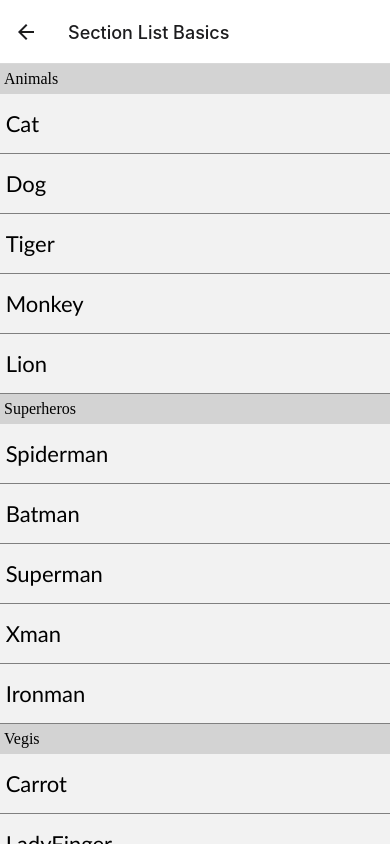
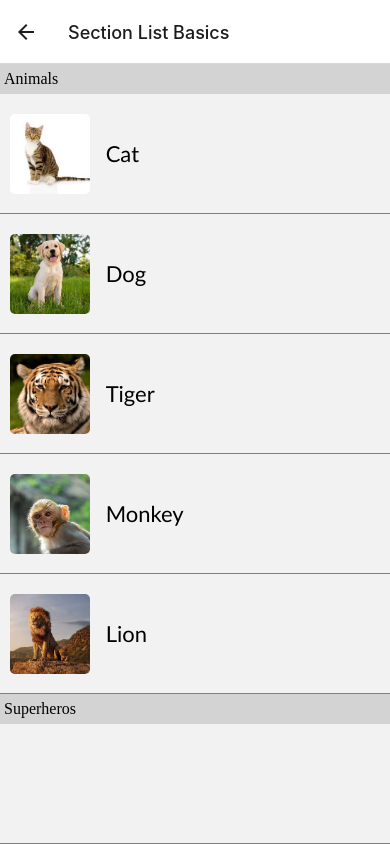
Before and after one commit to mnknegi/rn-getting_started, a React Native app in the folder Demo/: screen /SectionList in a window 390 px wide. Built offline with nearby package versions, Linux system fonts and the light colour scheme.

Commit message:
Animal section complete

```diff
--- a/Demo/src/components/RenderItem.js
+++ b/Demo/src/components/RenderItem.js
@@ -1,25 +1,34 @@
 import React from 'react';
-import {StyleSheet, View, Text} from 'react-native';
+import {StyleSheet, View, Text, Image} from 'react-native';
 
 const RenderItem = props => {
   return (
     <View style={styles.itemView}>
-      <Text style={styles.cellItem}> {props.item} </Text>
+      <Image source={props.item.img} style={styles.cellImage} />
+      <Text style={styles.cellItem}> {props.item.item} </Text>
     </View>
   );
 };
 
 const styles = StyleSheet.create({
   itemView: {
-    height: 60,
+    height: 120,
     backgroundColor: 'smokewhite',
     borderColor: 'gray',
     borderBottomWidth: 0.3,
-    justifyContent: 'center',
+    flexDirection: 'row',
   },
   cellItem: {
     fontSize: 22,
     fontFamily: 'Optima',
+    alignSelf: 'center',
+  },
+  cellImage: {
+    height: 80,
+    width: 80,
+    margin: 10,
+    borderRadius: 5,
+    alignSelf: 'center',
   },
 });
 
--- a/Demo/src/screens/SectionListBasics.js
+++ b/Demo/src/screens/SectionListBasics.js
@@ -9,7 +9,19 @@
     <SafeAreaView style={styles.container}>
       <SectionList
         sections={[
-          {title: 'Animals', data: ['Cat', 'Dog', 'Tiger', 'Monkey', 'Lion']},
+          {
+            title: 'Animals',
+            data: [
+              {item: 'Cat', img: require('../../assets/animals/cat.jpeg')},
+              {item: 'Dog', img: require('../../assets/animals/dog.jpeg')},
+              {item: 'Tiger', img: require('../../assets/animals/tiger.jpeg')},
+              {
+                item: 'Monkey',
+                img: require('../../assets/animals/monkey.jpeg'),
+              },
+              {item: 'Lion', img: require('../../assets/animals/lion.jpeg')},
+            ],
+          },
           {
             title: 'Superheros',
             data: ['Spiderman', 'Batman', 'Superman', 'Xman', 'Ironman'],
@@ -18,7 +30,10 @@
             title: 'Vegis',
             data: ['Carrot', 'LadyFinger', 'Cabbage', 'Coliflower', 'Bringle'],
           },
-          {title: 'Fruits', data: ['Banana', 'Apple', 'Grapes', 'Water Melon']},
+          {
+            title: 'Fruits',
+            data: ['Banana', 'Apple', 'Grapes', 'Water Melon'],
+          },
         ]}
         renderItem={({item}) => <RenderItem item={item} />}
         renderSectionHeader={({section}) => <SectionHeader section={section} />}
@@ -39,6 +54,13 @@
     paddingBottom: 5,
     backgroundColor: 'yellow',
   },
+  superheroImage: {
+    height: 80,
+    width: 80,
+    paddingTop: 5,
+    paddingBottom: 5,
+    borderRadius: 5,
+  },
 });
 
 export default SectionListExample;
```
